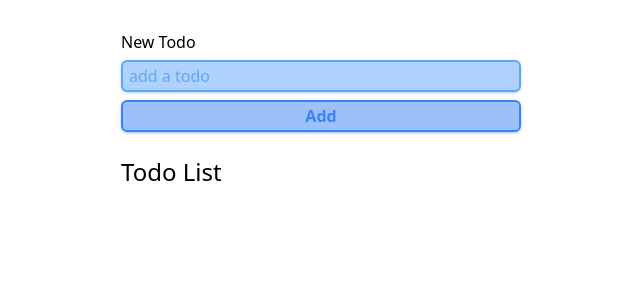
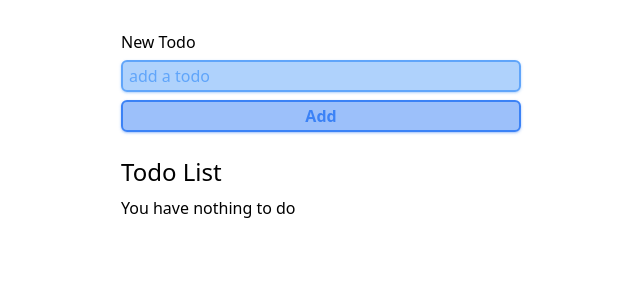
Before and after one commit to JK03Coder/todo-svelte-app, a SvelteKit app: page / in a window 1280 px wide. Shown: the top 300 px of the page, without its empty margins (319-959 px from the left). Built offline with nearby package versions, Linux system fonts and the light colour scheme.

Commit message:
animations look good but could be better

```diff
--- a/src/lib/TodoItem.svelte
+++ b/src/lib/TodoItem.svelte
@@ -1,6 +1,6 @@
 <script lang="ts">
   import { fade } from "svelte/transition";
-  import { todos } from "./stores";
+  import { animSpeed, todos } from "./stores";
 
   export let id: string;
   export let title: string;
@@ -12,7 +12,7 @@
   }
 </script>
 
-<li class="flex" transition:fade|global>
+<li class="flex" in:fade|global={{ duration: $animSpeed}}>
   <label
     class="mr-2 flex-1 cursor-pointer select-none rounded-md border-2 bg-gray-50 px-2.5 py-0.5 text-black shadow shadow-gray-400/40 transition-all hover:bg-gray-100/80 hover:shadow-gray-400/90 dark:bg-white/30 dark:text-white dark:hover:bg-white/40"
     class:line-through={completed}
--- a/src/lib/stores.ts
+++ b/src/lib/stores.ts
@@ -64,3 +64,5 @@ if (browser) {
     localStorage.setItem("todos", JSON.stringify(todosValue))
   );
 }
+
+export const animSpeed = writable(400);
--- a/src/routes/+page.svelte
+++ b/src/routes/+page.svelte
@@ -1,7 +1,8 @@
 <script lang="ts">
   import NewTodoForm from "$lib/NewTodoForm.svelte";
   import TodoList from "$lib/TodoList.svelte";
-  import { todos } from "$lib/stores";
+  import { animSpeed, todos } from "$lib/stores";
+  import { slide } from "svelte/transition";
 </script>
 
 <div class="mx-auto max-w-md p-6">
@@ -9,9 +10,11 @@
   <h1 class="my-2 text-2xl font-medium dark:text-white">Todo List</h1>
   <div class="flex flex-col">
     <TodoList completedType={false} />
-    <!-- <p>You have nothing to do</p> -->
+    {#if !$todos.some((todo) => !todo.completed)}
+      <p class="dark:text-white" transition:slide={{ duration: $animSpeed }}>You have nothing to do</p>
+    {/if}
     {#if $todos.some((todo) => todo.completed)}
-      <hr class="my-6 h-0.5 rounded border-0 bg-gray-300 dark:bg-gray-600"/>
+      <hr class="my-6 h-0.5 rounded border-0 bg-gray-300 dark:bg-gray-600" transition:slide={{ duration: $animSpeed }}/>
     {/if}
     <TodoList completedType={true} />
   </div>
```
